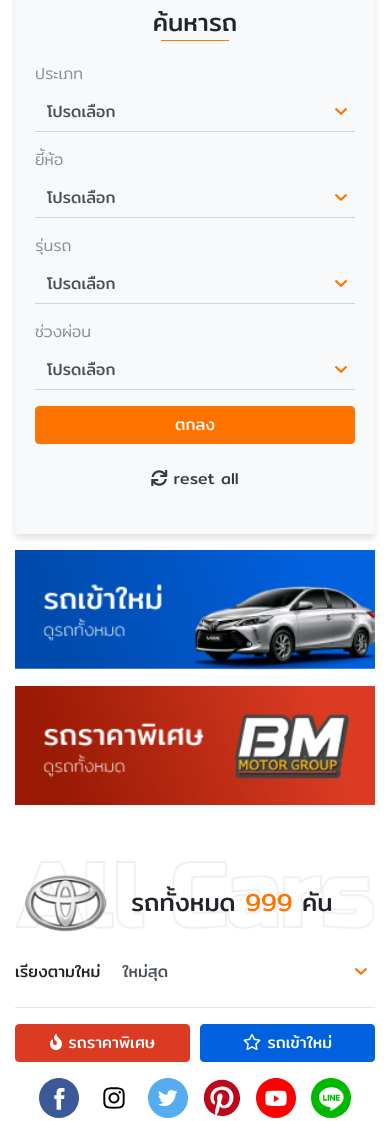
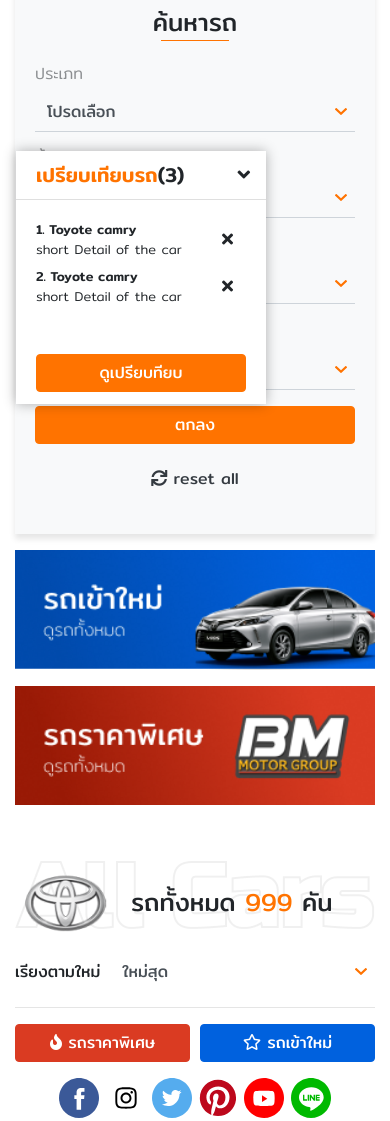
Before and after one commit to ratanont-s/bm, a plain HTML site: page all-car.html in a window 390 px wide. Shown: the part 424-1545 px from the top of the page. Drawn offline with nearby package versions, Linux system fonts and the light colour scheme.

Commit message:
Update all-car page

```diff
--- a/all-car.html
+++ b/all-car.html
@@ -70,11 +70,11 @@
 
                 <div class="collapse navbar-collapse" id="navbarSupportedContent">
                     <ul class="navbar-nav ml-auto">
+                        <li class="nav-item">
+                            <a class="nav-link" href="index.html">หน้าแรก</a>
+                        </li>
                         <li class="nav-item active">
-                            <a class="nav-link" href="#">หน้าแรก</a>
-                        </li>
-                        <li class="nav-item">
-                            <a class="nav-link" href="#">รถทั้งหมด</a>
+                            <a class="nav-link" href="all-car.html">รถทั้งหมด</a>
                         </li>
                         <li class="nav-item">
                             <a class="nav-link" href="#">โปรโมชั่น</a>
@@ -203,35 +203,35 @@
                                 </div>
                             </div>
                             <div class="col-lg-auto">
-                                <ul class="list-inline text-center">
-                                    <li class="list-inline-item d-none d-md-inline-block">
+                                <ul class="list-share text-center">
+                                    <li class="d-none d-md-inline-block">
                                         Share</li>
-                                    <li class="list-inline-item">
+                                    <li>
                                         <a href="http://" target="_blank" rel="noopener noreferrer">
                                             <img src="./assets/img/Facebook.svg" alt="Facebook" class="img-fluid">
                                         </a>
                                     </li>
-                                    <li class="list-inline-item">
+                                    <li>
                                         <a href="http://" target="_blank" rel="noopener noreferrer">
                                             <img src="./assets/img/Instagram.svg" alt="Instagram" class="img-fluid">
                                         </a>
                                     </li>
-                                    <li class="list-inline-item">
+                                    <li>
                                         <a href="http://" target="_blank" rel="noopener noreferrer">
                                             <img src="./assets/img/Twitter.svg" alt="Twitter" class="img-fluid">
                                         </a>
                                     </li>
-                                    <li class="list-inline-item">
+                                    <li>
                                         <a href="http://" target="_blank" rel="noopener noreferrer">
                                             <img src="./assets/img/Pinterest.svg" alt="Pinterest" class="img-fluid">
                                         </a>
                                     </li>
-                                    <li class="list-inline-item">
+                                    <li>
                                         <a href="http://" target="_blank" rel="noopener noreferrer">
                                             <img src="./assets/img/Youtube.svg" alt="Youtube" class="img-fluid">
                                         </a>
                                     </li>
-                                    <li class="list-inline-item">
+                                    <li>
                                         <a href="http://" target="_blank" rel="noopener noreferrer">
                                             <img src="./assets/img/Line.svg" alt="LINE" class="img-fluid">
                                         </a>
@@ -300,11 +300,11 @@
                                 </div>
                                 <div class="col-md-6 col-lg-5">
                                     <div class="form-row">
-                                        <div class="col-sm">
-                                            <a href="tel:+" class="btn btn-orange btn-block mb-3 mb-sm-0"><i
+                                        <div class="col">
+                                            <a href="tel:+" class="btn btn-orange btn-block"><i
                                                     class="fas fa-phone-alt"></i> ติดต่อเรา</a>
                                         </div>
-                                        <div class="col-sm">
+                                        <div class="col">
                                             <a href="http://" target="_blank" rel="noopener noreferrer"
                                                 class="btn btn-line btn-block"><i class="fab fa-line"></i>
                                                 แชทผ่านไลน์</a>
@@ -374,11 +374,11 @@
                                 </div>
                                 <div class="col-md-6 col-lg-5">
                                     <div class="form-row">
-                                        <div class="col-sm">
-                                            <a href="tel:+" class="btn btn-orange btn-block mb-3 mb-sm-0"><i
+                                        <div class="col">
+                                            <a href="tel:+" class="btn btn-orange btn-block"><i
                                                     class="fas fa-phone-alt"></i> ติดต่อเรา</a>
                                         </div>
-                                        <div class="col-sm">
+                                        <div class="col">
                                             <a href="http://" target="_blank" rel="noopener noreferrer"
                                                 class="btn btn-line btn-block"><i class="fab fa-line"></i>
                                                 แชทผ่านไลน์</a>
@@ -448,11 +448,11 @@
                                 </div>
                                 <div class="col-md-6 col-lg-5">
                                     <div class="form-row">
-                                        <div class="col-sm">
-                                            <a href="tel:+" class="btn btn-orange btn-block mb-3 mb-sm-0"><i
+                                        <div class="col">
+                                            <a href="tel:+" class="btn btn-orange btn-block"><i
                                                     class="fas fa-phone-alt"></i> ติดต่อเรา</a>
                                         </div>
-                                        <div class="col-sm">
+                                        <div class="col">
                                             <a href="http://" target="_blank" rel="noopener noreferrer"
                                                 class="btn btn-line btn-block"><i class="fab fa-line"></i>
                                                 แชทผ่านไลน์</a>
@@ -522,11 +522,11 @@
                                 </div>
                                 <div class="col-md-6 col-lg-5">
                                     <div class="form-row">
-                                        <div class="col-sm">
-                                            <a href="tel:+" class="btn btn-orange btn-block mb-3 mb-sm-0"><i
+                                        <div class="col">
+                                            <a href="tel:+" class="btn btn-orange btn-block"><i
                                                     class="fas fa-phone-alt"></i> ติดต่อเรา</a>
                                         </div>
-                                        <div class="col-sm">
+                                        <div class="col">
                                             <a href="http://" target="_blank" rel="noopener noreferrer"
                                                 class="btn btn-line btn-block"><i class="fab fa-line"></i>
                                                 แชทผ่านไลน์</a>
@@ -742,6 +742,34 @@
         </div>
     </footer>
 
+    <!-- เปรียบเทียบรถ -->
+    <div class="card card-car-compare">
+        <h5 class="card-header" data-toggle="collapse" href="#carCompareCollapse" aria-expanded="true"><span class="text-orange">เปรียบเทียบรถ</span>(3)</h5>
+        <div class="collapse show" id="carCompareCollapse">
+            <div class="card-body">
+                <ul class="card-list">
+                    <li>
+                        <div class="card-list-text">
+                            <b>1. Toyote camry</b>
+                        short Detail of the car
+                        </div>
+                        <button type="button" class="btn"><i class="fas fa-times"></i></button>
+                    </li>
+                    <li>
+                        <div class="card-list-text">
+                            <b>2. Toyote camry</b>
+                        short Detail of the car
+                        </div>
+                        <button type="button" class="btn"><i class="fas fa-times"></i></button>
+                    </li>
+                </ul>
+            </div>
+        </div>
+        <div class="card-footer">
+            <button class="btn btn-orange btn-block">ดูเปรียบทียบ</button>
+        </div>
+    </div>
+
     <!-- JS -->
     <script src="https://cdnjs.cloudflare.com/ajax/libs/jquery/3.5.1/jquery.min.js"
         integrity="sha512-bLT0Qm9VnAYZDflyKcBaQ2gg0hSYNQrJ8RilYldYQ1FxQYoCLtUjuuRuZo+fjqhx/qtq/1itJ0C2ejDxltZVFg=="
--- a/scss/_cards.scss
+++ b/scss/_cards.scss
@@ -423,3 +423,63 @@
         }
     }
 }
+
+.card-car-compare{
+    width: 250px;
+    position: fixed;
+    left: 1rem;
+    bottom: 1rem;
+    border-width: 0;
+    border-radius: 0;
+    box-shadow: 0 0 .75rem rgba(black, .3);
+    .card{
+        &-header{
+            background-color: transparent;
+            cursor: pointer;
+            position: relative;
+            padding-right: 2rem;
+            &::before{
+                content: '\f107';
+                font-family: 'Font Awesome 5 Free';
+                font-weight: 900;
+                position: absolute;
+                top: 50%;
+                right: 1rem;
+                transform: translateY(-50%);
+            }
+            &[aria-expanded=false]{
+                &::before{
+                    content: '\f106';
+                }
+            }
+        }
+        &-list{
+            list-style: none;
+            padding-left: 0;
+            li{
+                display: flex;
+                &:not(:last-child){
+                    margin-bottom: 0.5rem;
+                }
+            }
+            &-text{
+                font-size: small;
+                font-weight: 300;
+                b{
+                    display: block;
+                    font-weight: 500;
+                }
+            }
+            .btn{
+                margin-left: auto;
+                &:hover{
+                    opacity: 0.5;
+                }
+            }
+        }
+        &-footer{
+            border-top-width: 0;
+            background-color: transparent;
+        }
+    }
+}
--- /dev/null
+++ b/scss/_lists.scss
@@ -0,0 +1,13 @@
+.list-share{
+    list-style: none;
+    padding-left: 0;
+    li{
+        display: inline-block;
+        a{
+            display: inline-block;
+            &:hover{
+                filter: drop-shadow(0 0 .5rem rgba($orange,.5));
+            }
+        }
+    }
+}
--- a/scss/style.scss
+++ b/scss/style.scss
@@ -4,7 +4,7 @@
 
 @import './header', './footer';
 
-@import './forms', './cards', './slick', './page-header', './pagination';
+@import './forms', './cards', './slick', './page-header', './pagination', './lists';
 
 // Pages
 @import './pages/pages';
```
Also changed, not shown: index.html (+2 -2 lines), assets/css/style.min.css, 1 other file.
